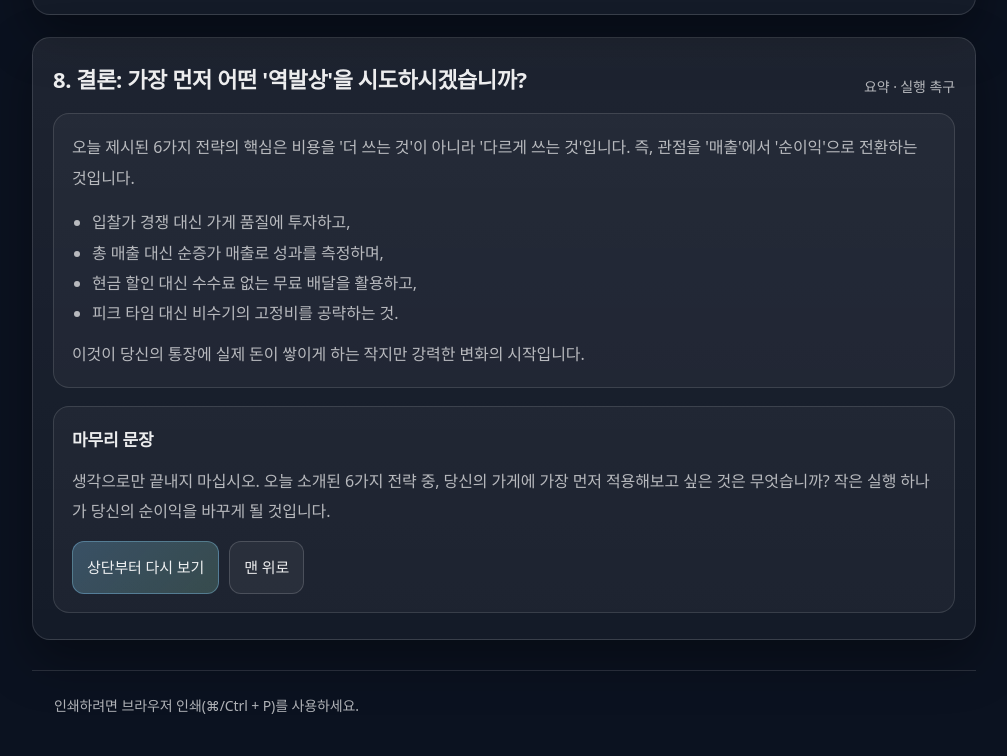
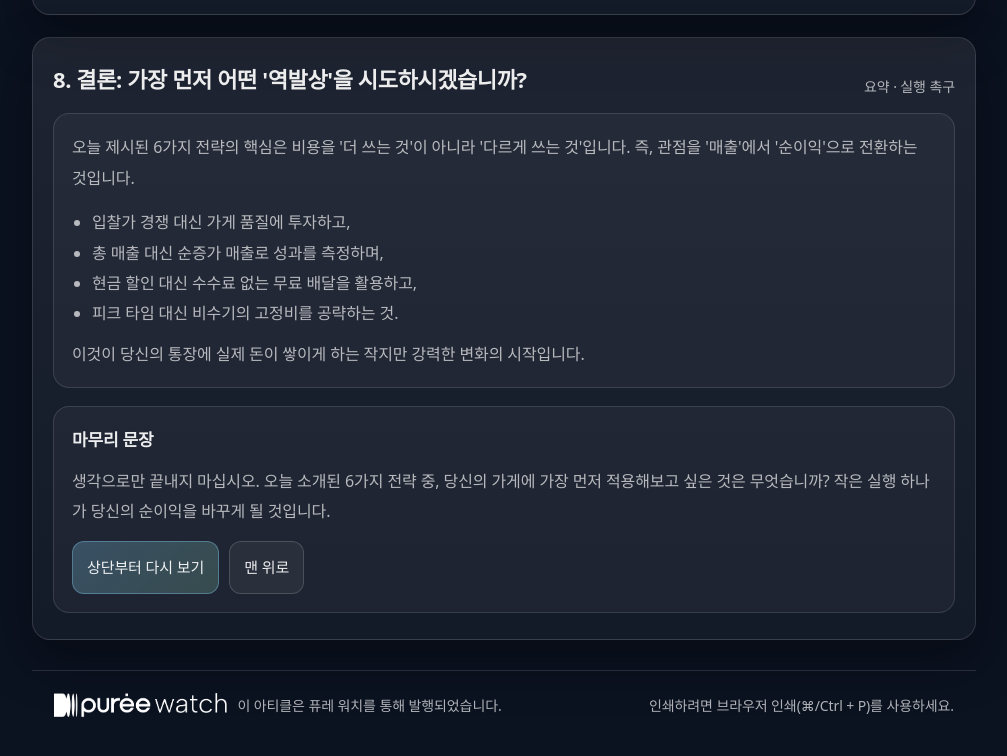
Before and after one commit to forspacejiho/howto, a plain HTML site: page index.html in a window 1280 px wide. Shown: the part 9778-10534 px from the top of the page, without its empty margins (136-1143 px from the left). Drawn offline with nearby package versions, Linux system fonts and the light colour scheme.

Commit message:
Add favicon to index.html, enhance footer with branding image and text, and include new image file for branding.

```diff
--- a/index.html
+++ b/index.html
@@ -5,6 +5,7 @@
   <meta name="viewport" content="width=device-width, initial-scale=1" />
   <title>배달 앱 광고비 누수 진단: 순이익 2배 역발상 마케팅 전략</title>
   <meta name="description" content="배달 앱 사장님을 위한 광고비 누수 진단과 순이익을 높이는 6가지 역발상 마케팅 전략." />
+  <link rel="icon" type="image/png" href="datapuree_home_favicon.png" />
   <style>
     :root{
       --bg: #0b1220;
@@ -902,7 +903,10 @@
 
     <footer>
       <div style="display:flex; flex-wrap:wrap; gap:10px; align-items:center; justify-content:space-between">
-
+        <div style="display:flex; align-items:center; gap:8px;">
+          <img src="img/puree watch.png" alt="퓨레 워치" style="height: 24px; width: auto;" />
+          <span style="color: var(--muted); font-size: 14px;">이 아티클은 퓨레 워치를 통해 발행되었습니다.</span>
+        </div>
         <span>인쇄하려면 브라우저 인쇄(⌘/Ctrl + P)를 사용하세요.</span>
       </div>
     </footer>
```
Also changed, not shown: datapuree_home_favicon.png (added), img/puree watch.png (added).
